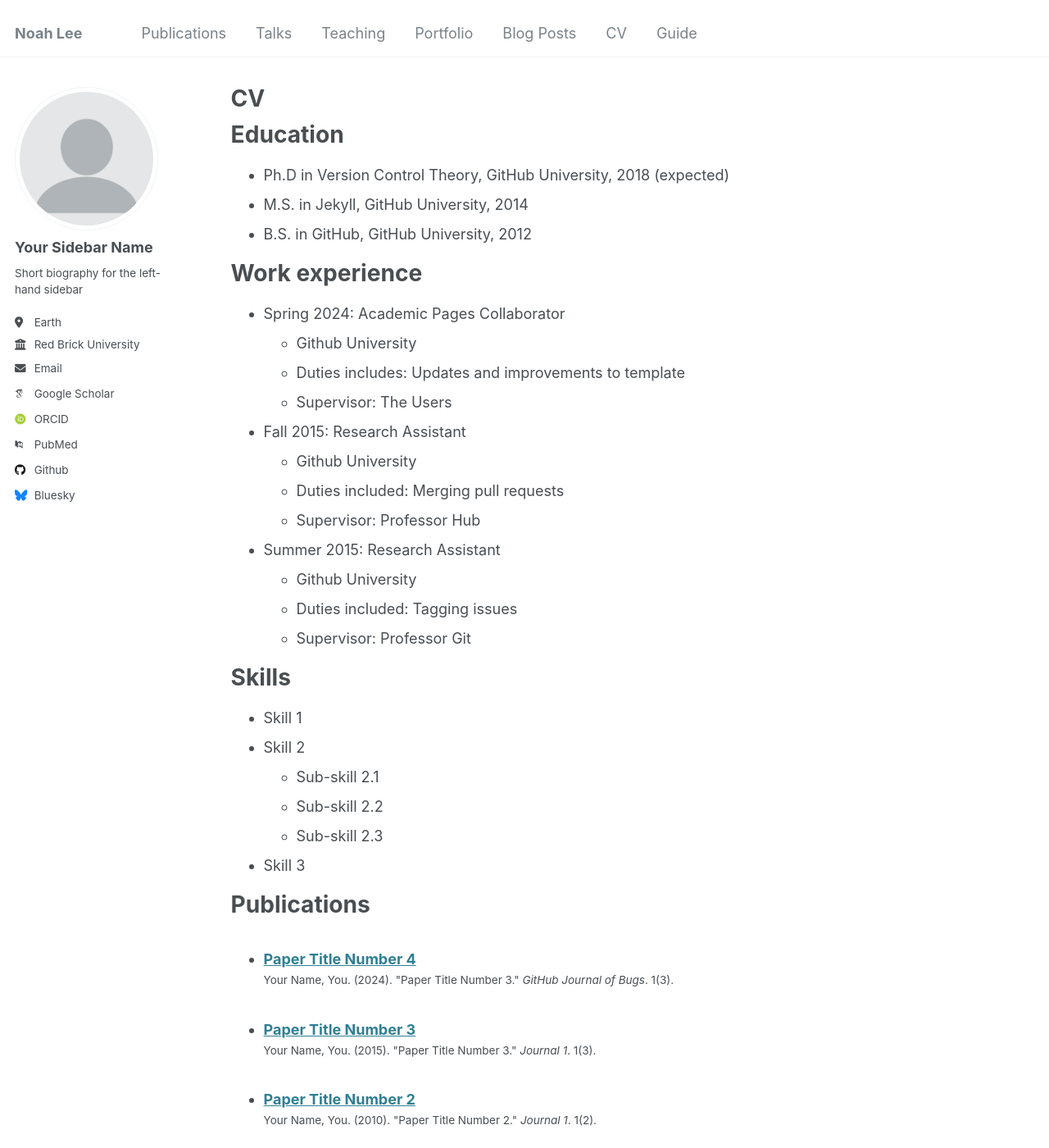
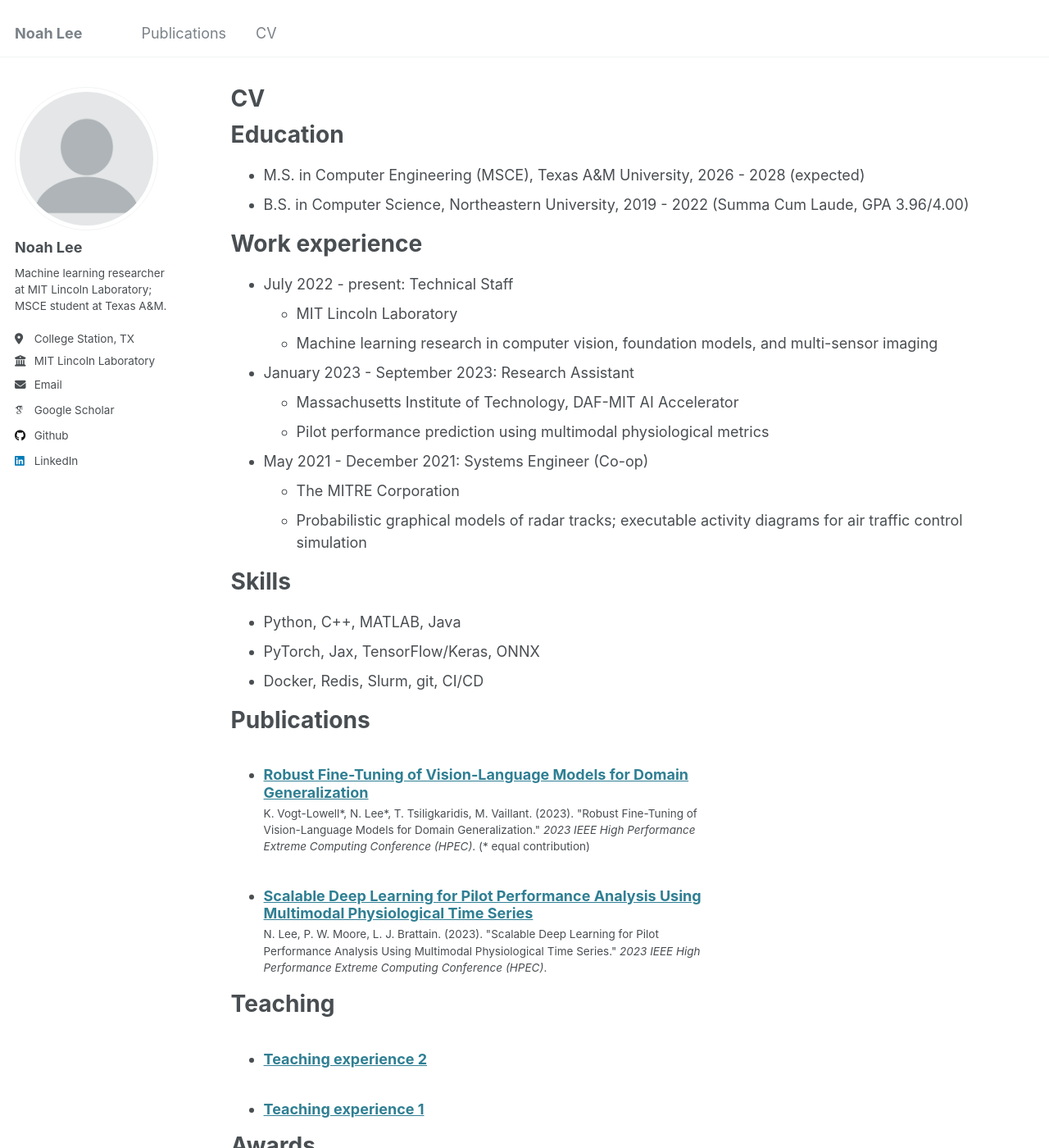
Before and after one commit to noahleegithub/noahleegithub.github.io, a Jekyll site: the page built from _pages/cv.md, in a window 1280 px wide and 1400 px high. Shown: the whole window at 82% size. Built offline with Jekyll 4.4.1, drawn with Linux system fonts in a browser that asks for light colours; some web fonts are replaced; some of the changed text lies outside the part shown.

Commit message:
update site content

```diff
--- a/_config.yml
+++ b/_config.yml
@@ -22,21 +22,21 @@ repository               : "noahleegithub/noahleegithub.github.io"
 author:
   # Biographic information
   avatar           : "profile.png"
-  name             : "Your Sidebar Name"
+  name             : "Noah Lee"
   pronouns         : # example: "she/her"
-  bio              : "Short biography for the left-hand sidebar"
-  location         : "Earth"
-  employer         : "Red Brick University"
+  bio              : "Machine learning researcher at MIT Lincoln Laboratory; MSCE student at Texas A&M."
+  location         : "College Station, TX"
+  employer         : "MIT Lincoln Laboratory"
   uri              : # URL
-  email            : "none@example.org"
+  email            : "[EMAIL]"
 
   # Academic websites
   arxiv            : # URL - Update with the correct link to your profile
   googlescholar    : "https://scholar.google.com/citations?user=PS_CX0AAAAAJ"
   impactstory      : # URL
-  orcid            : "http://orcid.org/yourorcidurl"
+  orcid            : # URL
   semantic         : # URL
-  pubmed           : "https://www.ncbi.nlm.nih.gov/pubmed/?term=john+snow"
+  pubmed           : # URL
   researchgate     : # URL
   scopus           : # URL
 
@@ -49,7 +49,7 @@ author:
   stackoverflow    : # User number or user number and name (i.e., use "1" or "1/jeff-atwood")
 
   # Social media
-  bluesky          : "bsky.app" # Replace this with you Bluesky username
+  bluesky          : # Replace this with you Bluesky username
   facebook         : # Username
   flickr           : # Username
   foursquare       : # Username
@@ -58,7 +58,7 @@ author:
   keybase          : # Username
   instagram        : # Username
   lastfm           : # Username
-  linkedin         : # Username
+  linkedin         : "noah-v-lee"
   mastodon         : # URL
   medium           : # URL
   pinterest        : # Username
--- a/_data/navigation.yml
+++ b/_data/navigation.yml
@@ -8,20 +8,5 @@ main:
   - title: "Publications"
     url: /publications/
 
-  - title: "Talks"
-    url: /talks/
-
-  - title: "Teaching"
-    url: /teaching/
-
-  - title: "Portfolio"
-    url: /portfolio/
-
-  - title: "Blog Posts"
-    url: /year-archive/
-
   - title: "CV"
     url: /cv/
-
-  - title: "Guide"
-    url: /markdown/
--- a/_pages/cv.md
+++ b/_pages/cv.md
@@ -11,46 +11,33 @@ redirect_from:
 
 Education
 ======
-* Ph.D in Version Control Theory, GitHub University, 2018 (expected)
-* M.S. in Jekyll, GitHub University, 2014
-* B.S. in GitHub, GitHub University, 2012
+* M.S. in Computer Engineering (MSCE), Texas A&M University, 2026 - 2028 (expected)
+* B.S. in Computer Science, Northeastern University, 2019 - 2022 (Summa Cum Laude, GPA 3.96/4.00)
 
 Work experience
 ======
-* Spring 2024: Academic Pages Collaborator
-  * Github University
-  * Duties includes: Updates and improvements to template
-  * Supervisor: The Users
+* July 2022 - present: Technical Staff
+  * MIT Lincoln Laboratory
+  * Machine learning research in computer vision, foundation models, and multi-sensor imaging
 
-* Fall 2015: Research Assistant
-  * Github University
-  * Duties included: Merging pull requests
-  * Supervisor: Professor Hub
+* January 2023 - September 2023: Research Assistant
+  * Massachusetts Institute of Technology, DAF-MIT AI Accelerator
+  * Pilot performance prediction using multimodal physiological metrics
 
-* Summer 2015: Research Assistant
-  * Github University
-  * Duties included: Tagging issues
-  * Supervisor: Professor Git
+* May 2021 - December 2021: Systems Engineer (Co-op)
+  * The MITRE Corporation
+  * Probabilistic graphical models of radar tracks; executable activity diagrams for air traffic control simulation
 
 Skills
 ======
-* Skill 1
-* Skill 2
-  * Sub-skill 2.1
-  * Sub-skill 2.2
-  * Sub-skill 2.3
-* Skill 3
+* Python, C++, MATLAB, Java
+* PyTorch, Jax, TensorFlow/Keras, ONNX
+* Docker, Redis, Slurm, git, CI/CD
 
 Publications
 ======
   <ul>{% for post in site.publications reversed %}
     {% include archive-single-cv.html %}
-  {% endfor %}</ul>
-
-Talks
-======
-  <ul>{% for post in site.talks reversed %}
-    {% include archive-single-talk-cv.html  %}
   {% endfor %}</ul>
 
 Teaching
@@ -59,6 +46,6 @@ Teaching
     {% include archive-single-cv.html %}
   {% endfor %}</ul>
 
-Service and leadership
+Awards
 ======
-* Currently signed in to 43 different slack teams
+* MIT Lincoln Laboratory 2023-2024 Team Award
--- a/_publications/2009-10-01-paper-title-number-1.md
+++ /dev/null
@@ -1,14 +0,0 @@
----
-title: "Paper Title Number 1"
-collection: publications
-category: manuscripts
-permalink: /publication/2009-10-01-paper-title-number-1
-excerpt: 'This paper is about the number 1. The number 2 is left for future work.'
-date: 2009-10-01
-venue: 'Journal 1'
-slidesurl: 'http://academicpages.github.io/files/slides1.pdf'
-paperurl: 'http://academicpages.github.io/files/paper1.pdf'
-citation: 'Your Name, You. (2009). &quot;Paper Title Number 1.&quot; <i>Journal 1</i>. 1(1).'
----
-
-The contents above will be part of a list of publications, if the user clicks the link for the publication than the contents of section will be rendered as a full page, allowing you to provide more information about the paper for the reader. When publications are displayed as a single page, the contents of the above "citation" field will automatically be included below this section in a smaller font.
--- a/_publications/2010-10-01-paper-title-number-2.md
+++ /dev/null
@@ -1,14 +0,0 @@
----
-title: "Paper Title Number 2"
-collection: publications
-category: manuscripts
-permalink: /publication/2010-10-01-paper-title-number-2
-excerpt: 'This paper is about the number 2. The number 3 is left for future work.'
-date: 2010-10-01
-venue: 'Journal 1'
-slidesurl: 'http://academicpages.github.io/files/slides2.pdf'
-paperurl: 'http://academicpages.github.io/files/paper2.pdf'
-citation: 'Your Name, You. (2010). &quot;Paper Title Number 2.&quot; <i>Journal 1</i>. 1(2).'
----
-
-The contents above will be part of a list of publications, if the user clicks the link for the publication than the contents of section will be rendered as a full page, allowing you to provide more information about the paper for the reader. When publications are displayed as a single page, the contents of the above "citation" field will automatically be included below this section in a smaller font.
--- a/_publications/2015-10-01-paper-title-number-3.md
+++ /dev/null
@@ -1,14 +0,0 @@
----
-title: "Paper Title Number 3"
-collection: publications
-category: manuscripts
-permalink: /publication/2015-10-01-paper-title-number-3
-excerpt: 'This paper is about the number 3. The number 4 is left for future work.'
-date: 2015-10-01
-venue: 'Journal 1'
-slidesurl: 'http://academicpages.github.io/files/slides3.pdf'
-paperurl: 'http://academicpages.github.io/files/paper3.pdf'
-citation: 'Your Name, You. (2015). &quot;Paper Title Number 3.&quot; <i>Journal 1</i>. 1(3).'
----
-
-The contents above will be part of a list of publications, if the user clicks the link for the publication than the contents of section will be rendered as a full page, allowing you to provide more information about the paper for the reader. When publications are displayed as a single page, the contents of the above "citation" field will automatically be included below this section in a smaller font.
--- a/_publications/2024-02-17-paper-title-number-4.md
+++ /dev/null
@@ -1,13 +0,0 @@
----
-title: "Paper Title Number 4"
-collection: publications
-category: conferences
-permalink: /publication/2024-02-17-paper-title-number-4
-excerpt: 'This paper is about fixing template issue #693.'
-date: 2024-02-17
-venue: 'GitHub Journal of Bugs'
-paperurl: 'http://academicpages.github.io/files/paper3.pdf'
-citation: 'Your Name, You. (2024). &quot;Paper Title Number 3.&quot; <i>GitHub Journal of Bugs</i>. 1(3).'
----
-
-The contents above will be part of a list of publications, if the user clicks the link for the publication than the contents of section will be rendered as a full page, allowing you to provide more information about the paper for the reader. When publications are displayed as a single page, the contents of the above "citation" field will automatically be included below this section in a smaller font.
--- /dev/null
+++ b/_publications/pilot-performance-multimodal-physiological.md
@@ -0,0 +1,12 @@
+---
+title: "Scalable Deep Learning for Pilot Performance Analysis Using Multimodal Physiological Time Series"
+collection: publications
+category: conferences
+permalink: /publication/scalable-deep-learning-pilot-performance
+excerpt: 'Benchmarking TSFresh and MINIROCKET architectures for estimating pilot cognitive stress from multimodal physiological signals.'
+date: 2023-01-01
+venue: '2023 IEEE High Performance Extreme Computing Conference (HPEC)'
+paperurl: 'https://doi.org/10.1109/HPEC58863.2023.10363513'
+citation: 'N. Lee, P. W. Moore, L. J. Brattain. (2023). &quot;Scalable Deep Learning for Pilot Performance Analysis Using Multimodal Physiological Time Series.&quot; <i>2023 IEEE High Performance Extreme Computing Conference (HPEC)</i>.'
+---
+This paper presents algorithms to estimate the cognitive stress of pilots landing in difficult conditions from physiological and behavioral signals (EMG, ECG, gaze tracking, etc.). Multimodal timeseries data was synchronized using dynamic loading, enabling 140 GB of data to be loaded and preprocessed in 5 minutes. We benchmarked different model architectures for scalability and accuracy, evaluating TSFresh, an ensemble of traditional time series characteristics, and MINIROCKET, a fast featurizer using random convolutional kernels.
--- /dev/null
+++ b/_publications/robust-fine-tuning-vision-language-models.md
@@ -0,0 +1,12 @@
+---
+title: "Robust Fine-Tuning of Vision-Language Models for Domain Generalization"
+collection: publications
+category: conferences
+permalink: /publication/robust-fine-tuning-vision-language-models
+excerpt: 'Robust fine-tuning of vision-language foundation models for few-shot detection and domain generalization across limited-data sensing tasks.'
+date: 2023-01-01
+venue: '2023 IEEE High Performance Extreme Computing Conference (HPEC)'
+paperurl: 'https://doi.org/10.1109/HPEC58863.2023.10363450'
+citation: 'K. Vogt-Lowell*, N. Lee*, T. Tsiligkaridis, M. Vaillant. (2023). &quot;Robust Fine-Tuning of Vision-Language Models for Domain Generalization.&quot; <i>2023 IEEE High Performance Extreme Computing Conference (HPEC)</i>. (* equal contribution)'
+---
+This paper benchmarks the performance of vision-language foundation models on satellite hyperspectral imagery under limited data conditions and analyzes scaling laws for training foundation models using few-shot data samples. The work extends to detecting objects in X-ray imagery using natural language, enabling open-set detection.
```
Also changed, not shown: _pages/about.md (+17 -31 lines), 1 other file.
